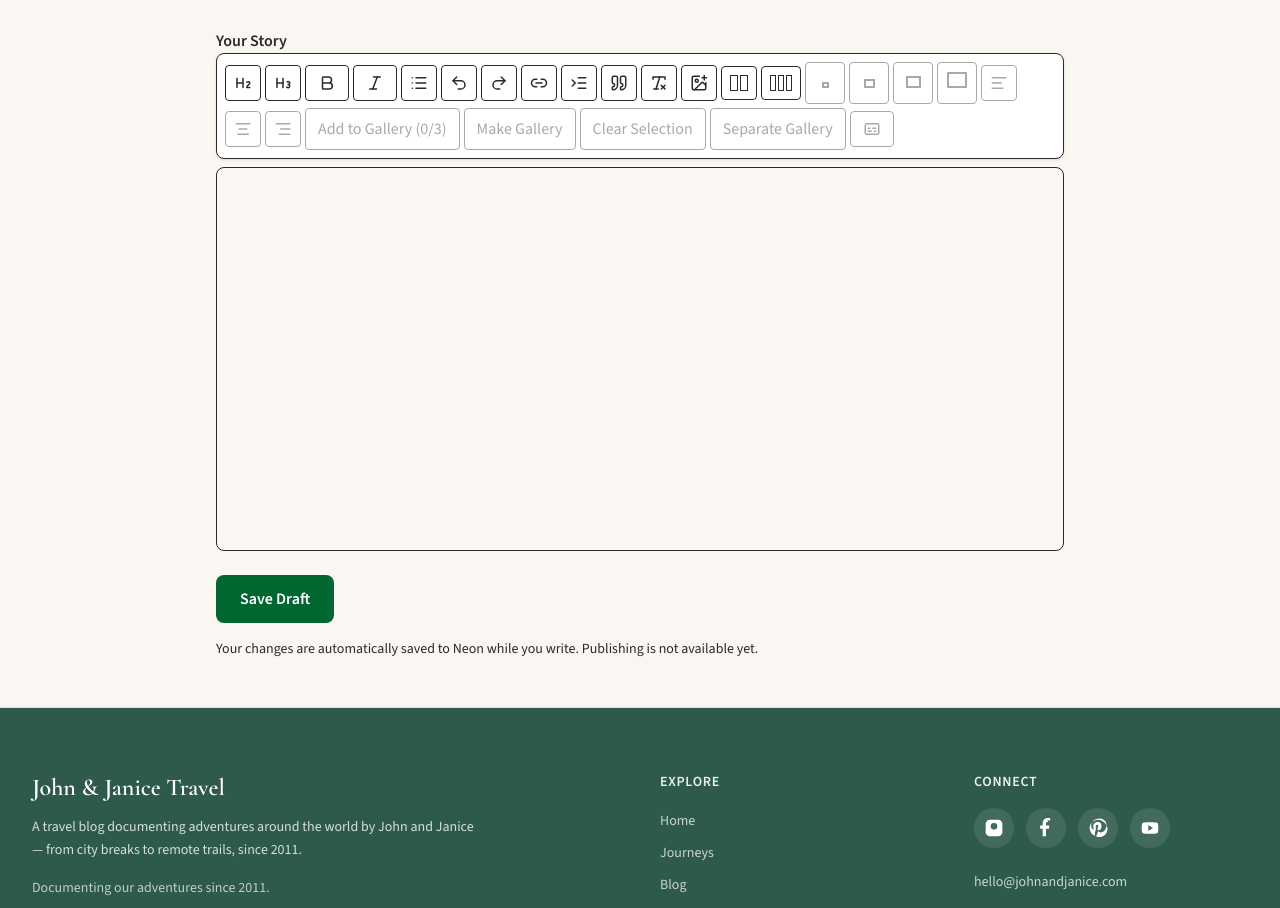
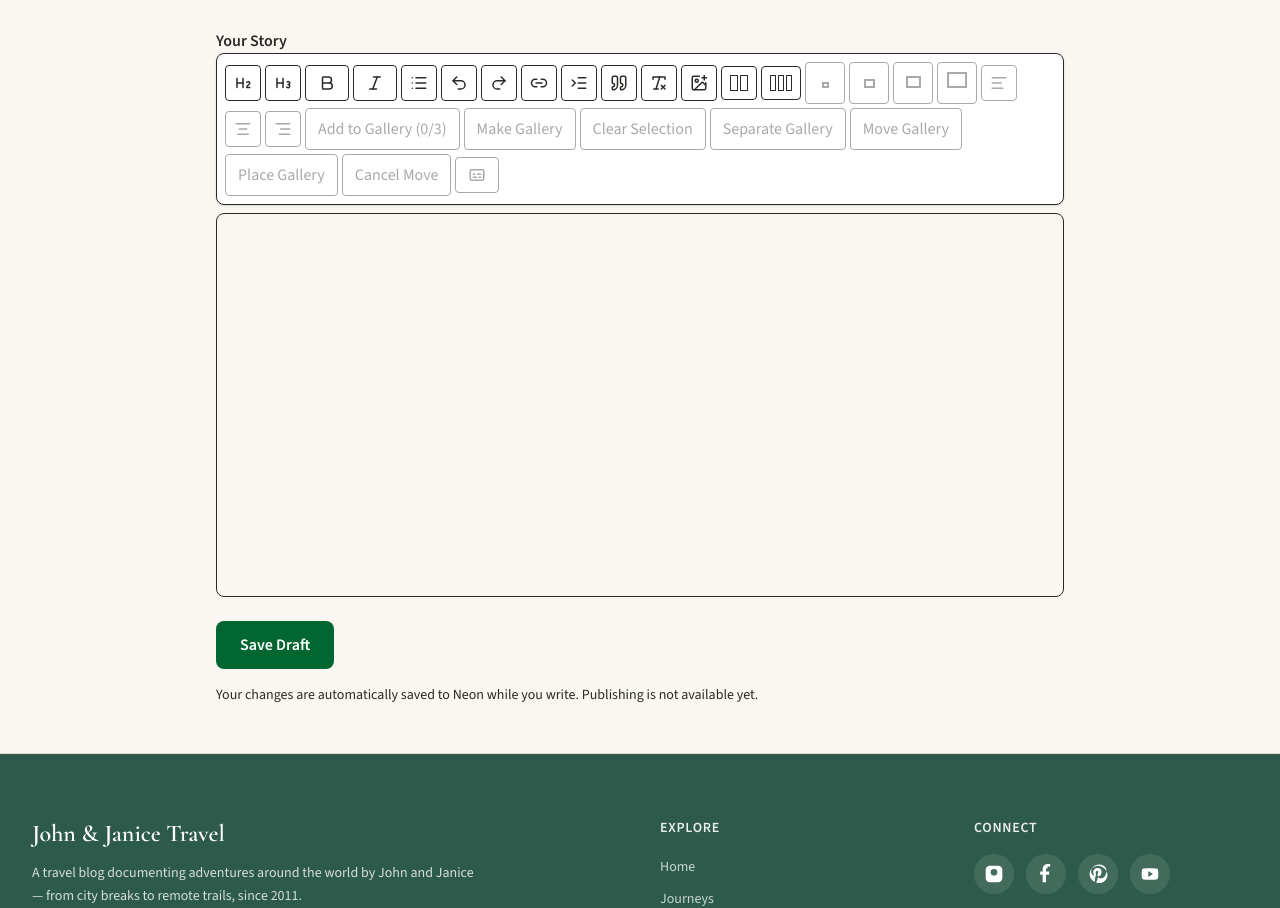
Before and after one commit to johnandjanicewilson-creator/jandjrepository, a Next.js app: page /dashboard/new in a window 1280 px wide. Shown: the part 897-1805 px from the top of the page. Built offline with nearby package versions, Linux system fonts and the light colour scheme; no server answers; sample sign-in values are in the browser's storage.

Commit message:
Add Move Gallery and Place Gallery controls

```diff
--- a/src/components/editor/StoryEditor.tsx
+++ b/src/components/editor/StoryEditor.tsx
@@ -42,6 +42,11 @@ export default function StoryEditor({
   const [galleryPhotoSelections, setGalleryPhotoSelections] = useState<
     { position: number; src: string }[]
   >([]);
+
+  const [galleryToMove, setGalleryToMove] = useState<{
+    position: number;
+    photos: { src: string }[];
+  } | null>(null);
 
   const editor = useEditor({
     extensions: [StarterKit, InsetText, SizedImage, PhotoGallery, PhotoLocationMarker],
@@ -120,6 +125,66 @@ export default function StoryEditor({
     };
 
     picker.click();
+  };
+
+  const startMovingGallery = () => {
+    if (!editor || !editor.isActive("photoGallery")) return;
+
+    const { from } = editor.state.selection;
+    const gallery = editor.state.doc.nodeAt(from);
+
+    if (gallery?.type.name !== "photoGallery") return;
+
+    setGalleryToMove({
+      position: from,
+      photos: gallery.attrs.photos,
+    });
+  };
+
+  const placeMovingGallery = () => {
+    if (!editor || !galleryToMove) return;
+
+    const { doc, selection } = editor.state;
+    const source = doc.nodeAt(galleryToMove.position);
+
+    if (
+      source?.type.name !== "photoGallery" ||
+      JSON.stringify(source.attrs.photos) !==
+        JSON.stringify(galleryToMove.photos)
+    ) {
+      window.alert("The story has changed. Please select the gallery again.");
+      setGalleryToMove(null);
+      return;
+    }
+
+    const destination = selection.from;
+    const resolved = doc.resolve(destination);
+    const insertAt = resolved.depth === 0
+      ? destination
+      : resolved.after(1);
+
+    if (
+      !doc.resolve(insertAt).parent.canReplaceWith(
+        doc.resolve(insertAt).index(),
+        doc.resolve(insertAt).index(),
+        source.type
+      )
+    ) {
+      window.alert("Please place the cursor in a story paragraph.");
+      return;
+    }
+
+    const transaction = editor.state.tr;
+    transaction.delete(
+      galleryToMove.position,
+      galleryToMove.position + source.nodeSize
+    );
+
+    const mappedDestination = transaction.mapping.map(insertAt);
+    transaction.insert(mappedDestination, source);
+
+    editor.view.dispatch(transaction);
+    setGalleryToMove(null);
   };
 
   const separateGallery = () => {
@@ -542,6 +607,33 @@ export default function StoryEditor({
       </button>
       <button
         type="button"
+        title="Select this gallery for moving"
+        disabled={!editor || !gallerySelected || !!galleryToMove}
+        onClick={startMovingGallery}
+        className="rounded border px-3 py-2 disabled:opacity-40"
+      >
+        Move Gallery
+      </button>
+      <button
+        type="button"
+        title="Place the gallery at the cursor"
+        disabled={!editor || !galleryToMove}
+        onClick={placeMovingGallery}
+        className="rounded border px-3 py-2 disabled:opacity-40"
+      >
+        Place Gallery
+      </button>
+      <button
+        type="button"
+        title="Cancel moving the gallery"
+        disabled={!galleryToMove}
+        onClick={() => setGalleryToMove(null)}
+        className="rounded border px-3 py-2 disabled:opacity-40"
+      >
+        Cancel Move
+      </button>
+      <button
+        type="button"
         title="Add or edit the selected photograph's caption"
         disabled={!editor || (!photoSelected && !gallerySelected)}
         onClick={() => {
```
